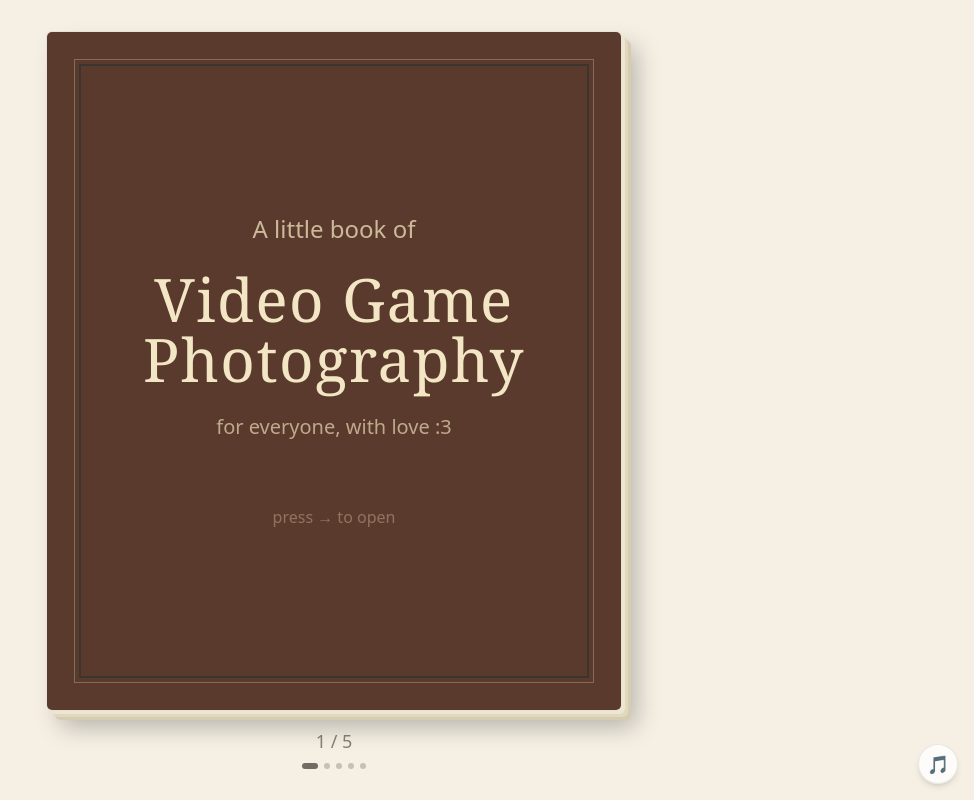
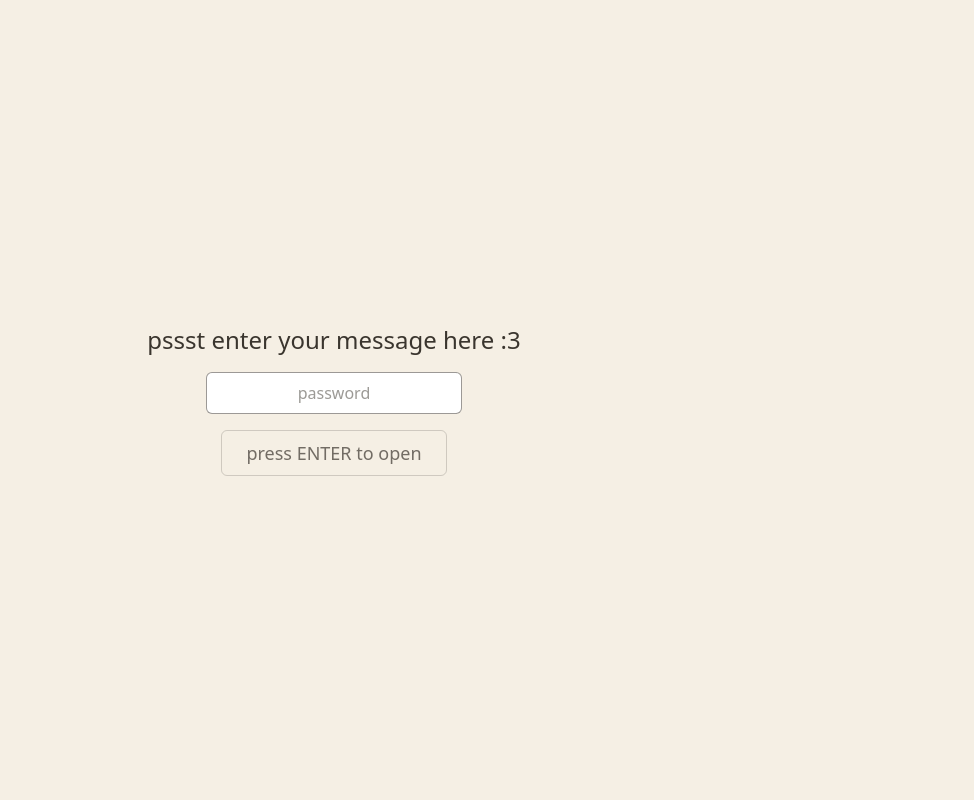
Before and after one commit to Lemonzwastaken/secret-website, a Next.js app: page / in a window 1280 px wide. Shown: the whole page, without its empty margins (306-1280 px from the left). Built offline with nearby package versions, Linux system fonts and the light colour scheme; a web font is replaced by a local one.

Commit message:
Added a password system to the website, easy to tweak, enable and disable via passwordConfig and passwordGate

```diff
--- a/app/page.tsx
+++ b/app/page.tsx
@@ -1,5 +1,10 @@
 import Book from "@/components/Book"
+import PasswordGate from "@/components/passWordGate";
 
 export default function Home() {
-  return <Book />;
+  return (
+    <PasswordGate>
+      <Book />
+    </PasswordGate>
+  );
 }
--- a/components/passWordGate.tsx
+++ b/components/passWordGate.tsx
@@ -1,7 +1,7 @@
 "use client"
 
 import { useState, useEffect, type ReactNode } from "react"
-import { PASSWORD_ENABLED, PASSWORD } from "./passwordConfig"
+import { PASSWORD_ENABLED, PASSWORD, REMEMBER_UNLOCK } from "./passwordConfig"
 
 const STORAGE_KEY = "photo-book-unlocked";
 
@@ -13,15 +13,17 @@ export default function PasswordGate({children} : {children: ReactNode}) {
 
     useEffect(() => {
         if (!PASSWORD_ENABLED) return;
-        const saved = localStorage.getItem(STORAGE_KEY);
-        if (saved === "true") setUnlocked(true);
+        if (REMEMBER_UNLOCK) {
+            const saved = localStorage.getItem(STORAGE_KEY);
+            if (saved === "true") setUnlocked(true);
+        }
         setChecked(true);
     }, []);
 
     function handleSubmit(e: React.FormEvent) {
         e.preventDefault();
         if (input === PASSWORD) {
-            localStorage.setItem(STORAGE_KEY, "true");
+            if (REMEMBER_UNLOCK) localStorage.setItem(STORAGE_KEY, "true");
             setUnlocked(true);
             setError(false);
         } else {
@@ -59,7 +61,7 @@ export default function PasswordGate({children} : {children: ReactNode}) {
                     type="submit"
                     className="font-hand text-lg text-ink/70 border border-ink/20 rounded-md px-6 py-2 hover:bg-ink/5"
                 >
-                    open sesame
+                    press ENTER to open
                 </button>
             </form>
         </div>
--- a/components/passwordConfig.ts
+++ b/components/passwordConfig.ts
@@ -1,2 +1,3 @@
-export const PASSWORD_ENABLED = true;
-export const PASSWORD = "password";
+export const PASSWORD_ENABLED = true; //if you wanna show the passowrd or not
+export const PASSWORD = "password"; //password goes here
+export const REMEMBER_UNLOCK = false; //if you wanna remember if someone knows the password or not :p
```
